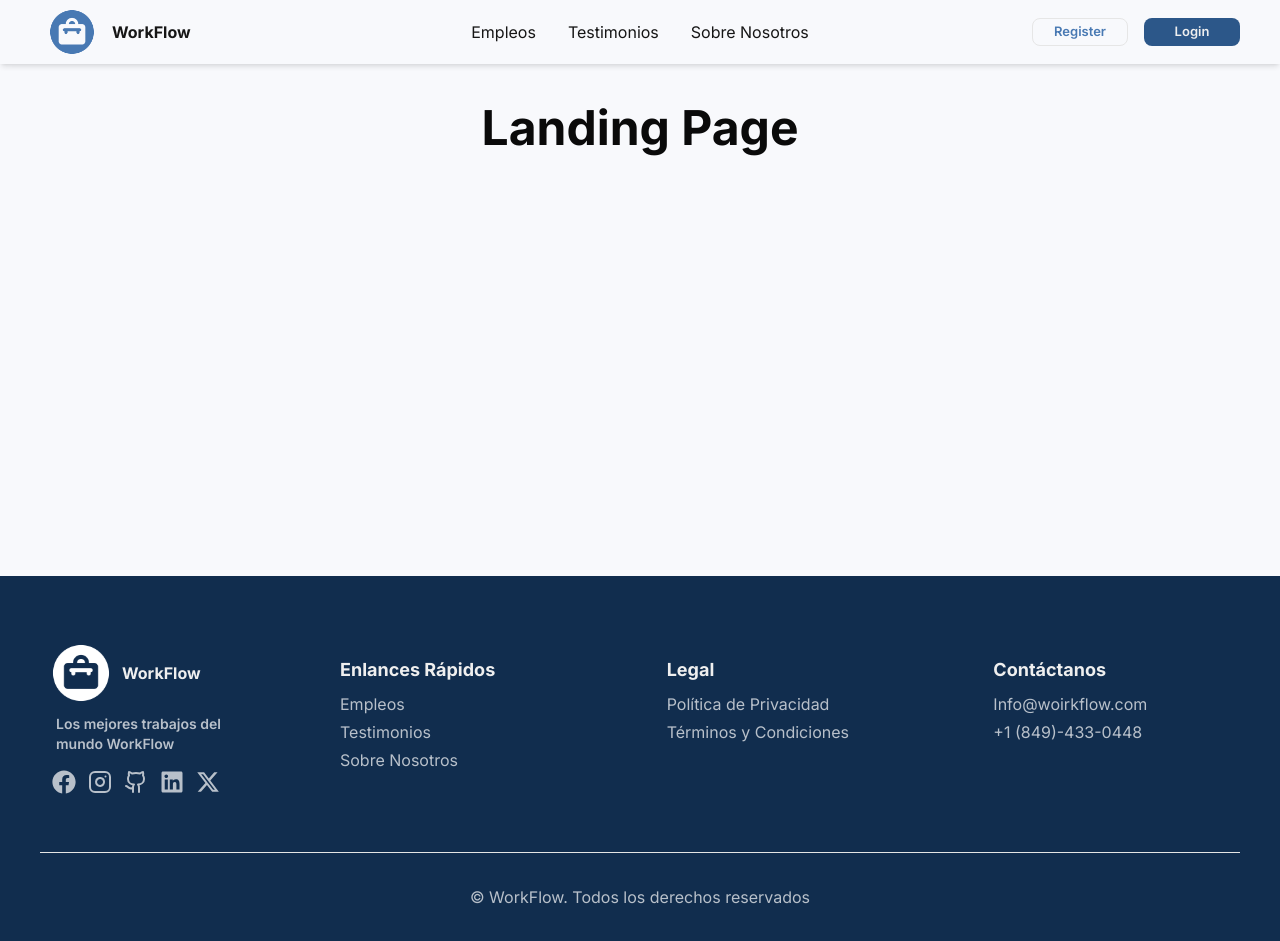
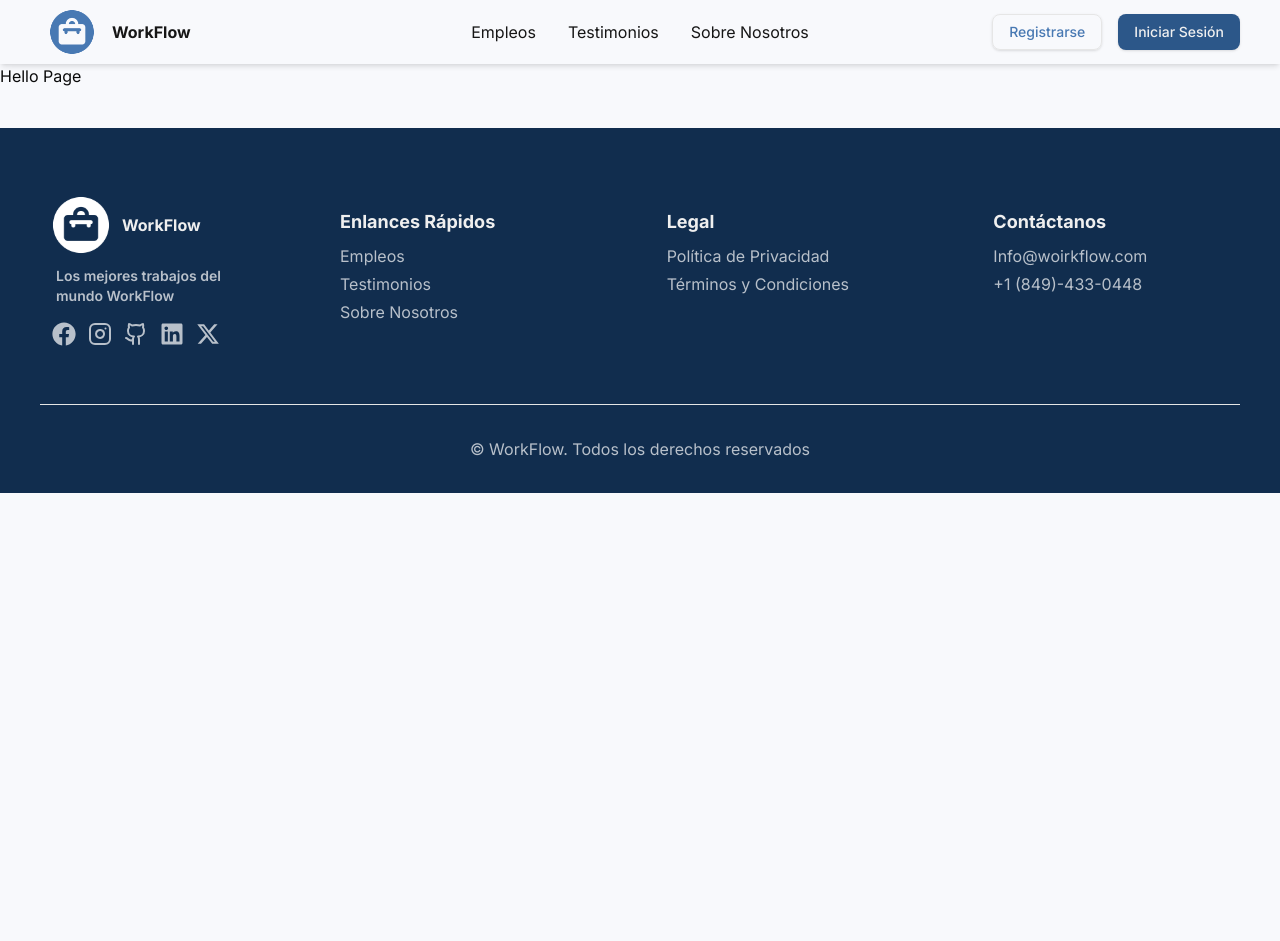
Before and after one commit to Ramerlinj/WorkFlow, a Next.js app in the folder workflow-app/: page / in a window 1280 px wide. After the commit the page ends 800 px from the top, so only its background shows below. Built offline with nearby package versions, Linux system fonts and the light colour scheme.

Commit message:
Config component button

```diff
--- a/workflow-app/src/app/layout.tsx
+++ b/workflow-app/src/app/layout.tsx
@@ -2,7 +2,7 @@ import type { Metadata } from "next";
 import { Inter } from "next/font/google";
 import "./globals.css";
 import Header  from "@/components/header/Index";
-import Footer  from "@/components/Footer/Index";
+import Footer  from "@/components/footer/Index";
 
 const inter = Inter({ subsets: ["latin"] });
 
--- a/workflow-app/src/app/page.tsx
+++ b/workflow-app/src/app/page.tsx
@@ -1,8 +1,8 @@
-'use client'
-export default function Home() {
+
+export default function NamePage() {
   return (
-    <div className="flex justify-center my-10">
-      <h1 className="font-bold text-text-primary text-5xl mb-96 ">Landing Page</h1>
+    <div>
+      <h1>Hello Page</h1>
     </div>
   );
 }
--- a/workflow-app/src/components/Footer/Footer.tsx
+++ b/workflow-app/src/components/Footer/Footer.tsx
@@ -1,4 +1,4 @@
-import ItemsFooter from "./Items-footer"
+import ItemsFooter from "@/components/footer/Items-footer"
 
 
 const Footer = () => {
--- a/workflow-app/src/components/Footer/Items-footer.tsx
+++ b/workflow-app/src/components/Footer/Items-footer.tsx
@@ -47,7 +47,7 @@ const itemsFooter = () => {
                         {item.ITEMS.map((listItem, listIndex) => (
                             <li key={listIndex} className="">
                                 <Link
-                                className="text-muted hover:text-primary hover:underline hover:decoration-primary transition-all duration-300"
+                                    className="text-muted hover:text-secondary hover:underline transition-all duration-300"
                                     href={`${listItem.LINK}`}>{listItem.TEXT}</Link>
                             </li>
                         ))}
--- a/workflow-app/src/components/header/Header.tsx
+++ b/workflow-app/src/components/header/Header.tsx
@@ -5,6 +5,8 @@ import Image from "next/image"
 import Link from "next/link"
 import { useRouter } from "next/navigation"
 import NavBar from "./Navbar"
+
+import { Button } from "@/components/ui/button"
 
 const Header = () => {
 
@@ -38,12 +40,14 @@ const Header = () => {
                 <NavBar />
 
                 <div className="flex justify-end items-center space-x-4">
-                    <button onClick={PushRegister} className="rounded-md w-24 h-7 border font-semibold text-tertiary text-[13px] cursor-pointer hover:bg-default-100 transition-colors duration-300">
-                        Register
-                    </button>
-                    <button onClick={PushLogin} className="bg-button-primary rounded-md w-24 h-7 font-semibold text-[13px] text-default-100 cursor-pointer hover:opacity-90 transition-colors duration-300">
-                        Login
-                    </button>
+
+                    <Button variant="bottomless" onClick={PushLogin}>
+                        {locale.NAVBAR.REGISTER_BUTTON}
+                    </Button>
+                    <Button variant="default"  onClick={PushRegister}>
+                        {locale.NAVBAR.LOGIN_BUTTON}
+                    </Button>
+
                 </div>
             </div>
         </header>
```
Also changed, not shown: workflow-app/src/components/providers.tsx (deleted, +0 -9 lines).
